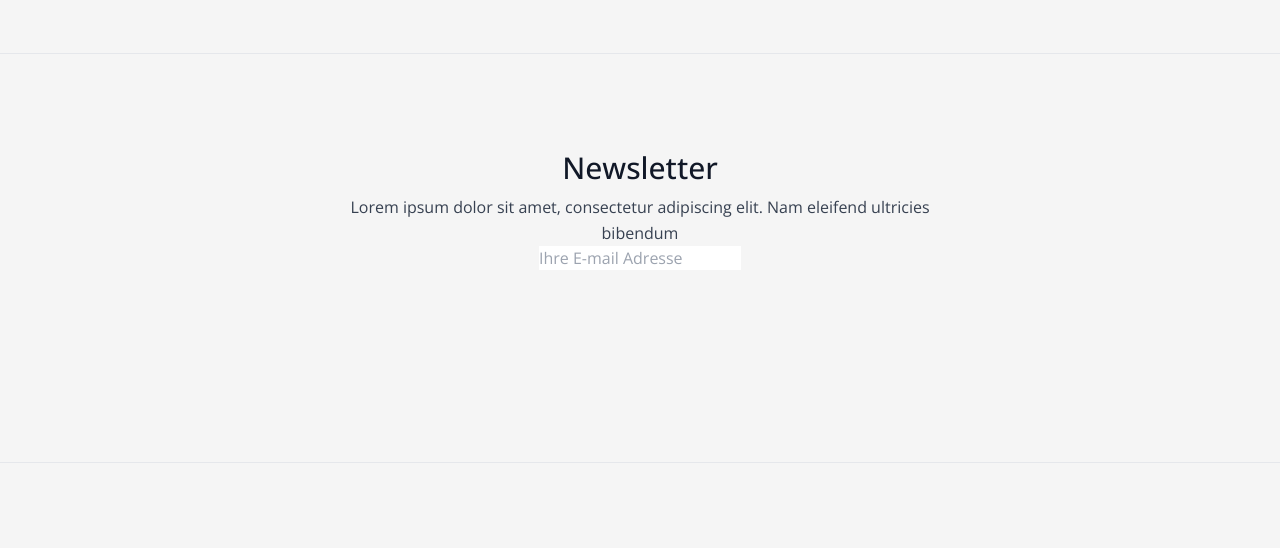
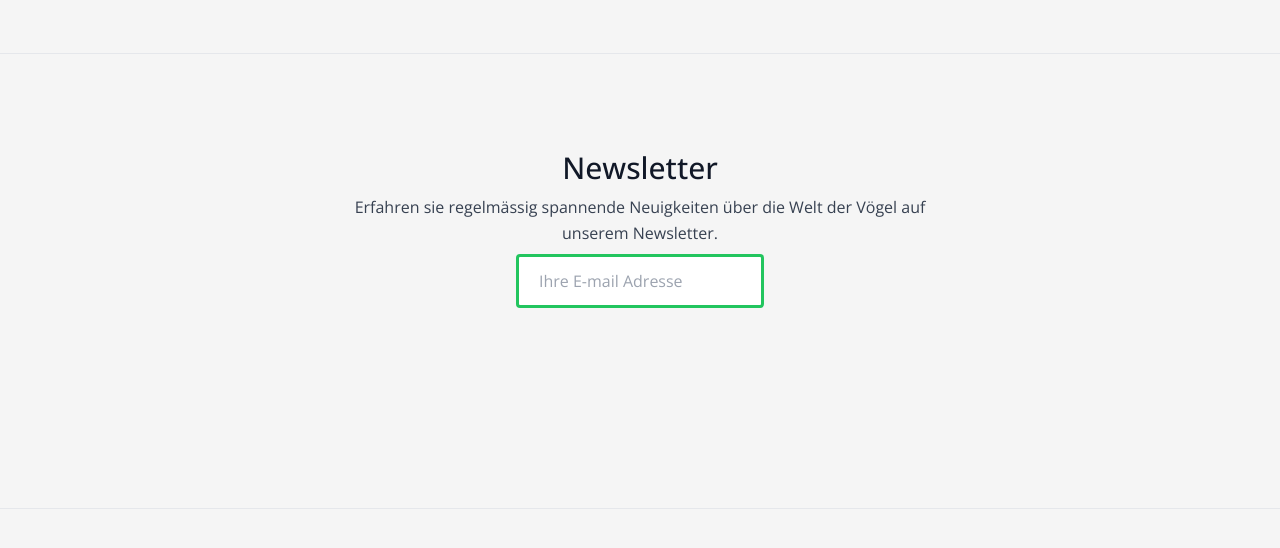
Before and after one commit to NameLloyd14a/Zugvoegel, a PHP site: page / in a window 1280 px wide. Shown: the part 1226-1774 px from the top of the page. Run offline with PHP 8.4, Linux system fonts and the light colour scheme; data that the repository does not hold is empty; some libraries are stand-ins or nearby versions.

Commit message:
added newsletter

```diff
--- a/index.php
+++ b/index.php
@@ -231,6 +231,15 @@
         .img_Klingnauer_Stausee:hover .image-container .klingnauertext {
             opacity: 1;
         }
+        input {
+          width: 100%;
+          padding: 12px 20px;
+          margin: 8px 0;
+          box-sizing: border-box;
+          border: solid #22c55e;
+          border-radius: 4px;
+        }
+
     </style>
 </head>
 <title>Zugvögel</title>
@@ -273,6 +282,7 @@ if ($result->num_rows > 0) {
     $mahlzeit = "unbekannt";
   }
 $conn->close();
+
 ?>
 <body>
     <div class="navbar">
@@ -369,15 +379,13 @@ $conn->close();
         <div class="container px-5 py-24 mx-auto">
           <div class="flex flex-wrap w-full mb-20 flex-col items-center text-center">
             <h1 class="sm:text-3xl text-2xl font-medium title-font mb-2 text-gray-900">Newsletter</h1>
-            <p class="lg:w-1/2 w-full leading-relaxed text-base">Lorem ipsum dolor sit amet, consectetur adipiscing elit. Nam eleifend ultricies bibendum</p>
-            <form action="/action_page.php">
+            <p class="lg:w-1/2 w-full leading-relaxed text-base">Erfahren sie regelmässig spannende Neuigkeiten über die Welt der Vögel auf unserem Newsletter.</p>
+            <form action="newsletter.php" method="post">
               <input type="email" id="email" name="email" placeholder="Ihre E-mail Adresse">
             </form>
           </div>
         </div>
       </section>
-
-
 
       <section class="text-gray-700 body-font border-t border-gray-200">
         <div class="container px-5 py-24 mx-auto">
@@ -400,8 +408,6 @@ $conn->close();
           </div>
         </div>
       </section>
-
-
 
     <script>
         function loadHomePage() {
```
Also changed, not shown: about.php (+12 -10 lines), newsletter.php (added, +34 -0 lines).
